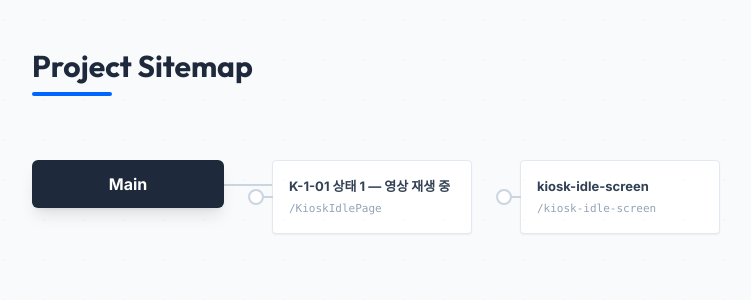
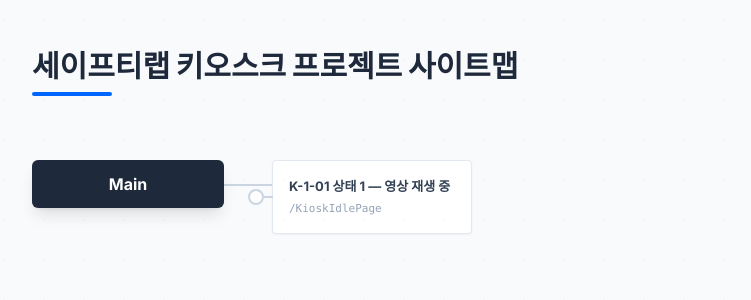
Before and after one commit to kkh851211/safetylabai, a React (Vite) app: page / in a window 1280 px wide. Shown: the top 300 px of the page, without its empty margins (16-767 px from the left). Built offline with nearby package versions, Linux system fonts and the light colour scheme.

Commit message:
indexpage 수정 - 정리 및 새 탭에서 보기

```diff
--- a/src/app/pages/IndexPage.tsx
+++ b/src/app/pages/IndexPage.tsx
@@ -17,8 +17,8 @@ const IndexPage: React.FC = () => {
     .map((path) => {
       const parts = path.split('/');
       const fileName = parts.pop()?.replace('.tsx', '') || '';
-      // Category is the directory name, or 'General' if in root
-      const category = parts.length > 2 ? parts[parts.length - 1] : 'Main';
+      // Category is the last directory name before the file, excluding '.' and '..'
+      const category = parts.filter(p => p !== '.' && p !== '..').pop() || 'Main';
 
       // Get the exported title or fallback to fileName
       const displayName = pages[path]?.title || fileName;
@@ -30,7 +30,12 @@ const IndexPage: React.FC = () => {
         category: category
       };
     })
-    .filter(page => page.name !== 'IndexPage' && page.name !== 'index');
+    .filter(page =>
+      page.name !== 'IndexPage' &&
+      page.name !== 'index' &&
+      page.category.toLowerCase() !== 'components' &&
+      !page.path.toLowerCase().includes('component')
+    );
 
   // Group pages by category
   const groupedPages = allPages.reduce((acc, page) => {
@@ -44,7 +49,7 @@ const IndexPage: React.FC = () => {
   return (
     <div className="p-12 min-h-screen bg-[#F8FAFC]">
       <header className="mb-16">
-        <h1 className="text-3xl font-bold text-slate-800 mb-2">Project Sitemap</h1>
+        <h1 className="text-3xl font-bold text-slate-800 mb-2">세이프티랩 키오스크 프로젝트 사이트맵</h1>
         <div className="h-1 w-20 bg-primary rounded-full" />
       </header>
 
@@ -62,6 +67,8 @@ const IndexPage: React.FC = () => {
                 <Link
                   key={page.path}
                   to={page.path}
+                  target="_blank"
+                  rel="noopener noreferrer"
                   className="relative flex flex-col min-w-[200px] p-4 bg-white border border-slate-200 rounded shadow-sm hover:shadow-md hover:border-primary transition-all group/node"
                 >
                   {/* Small circle connector */}
```
